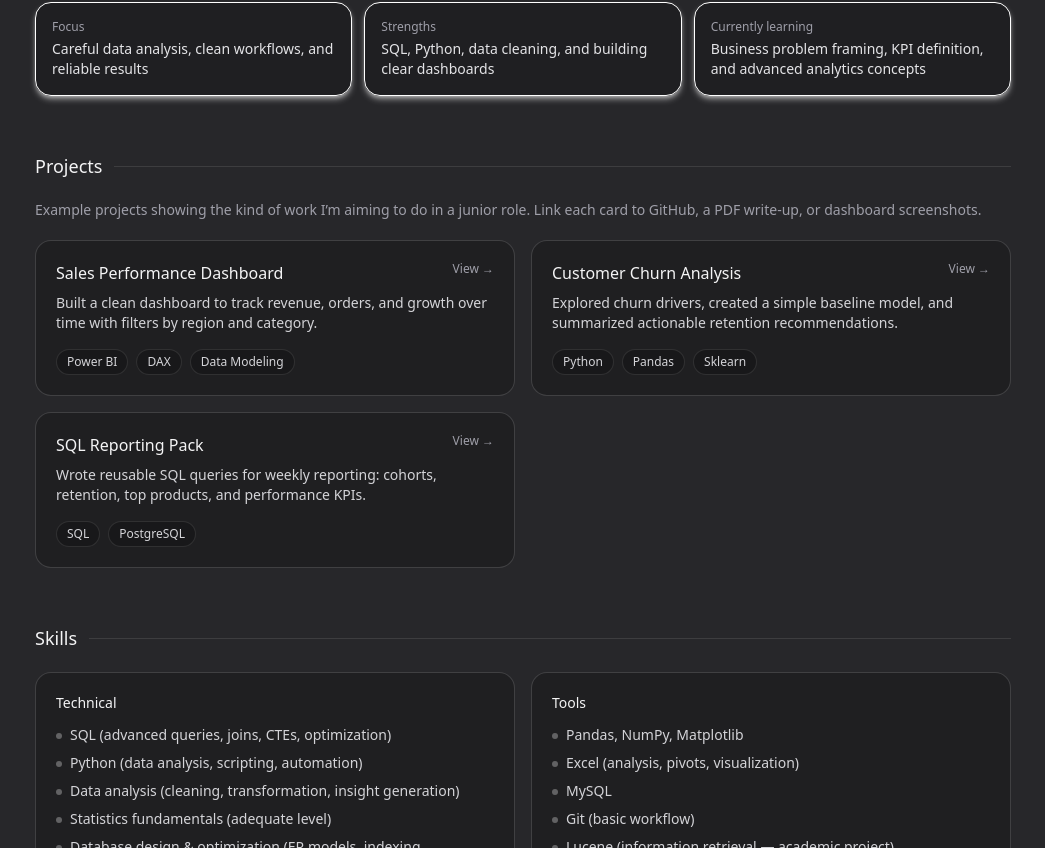
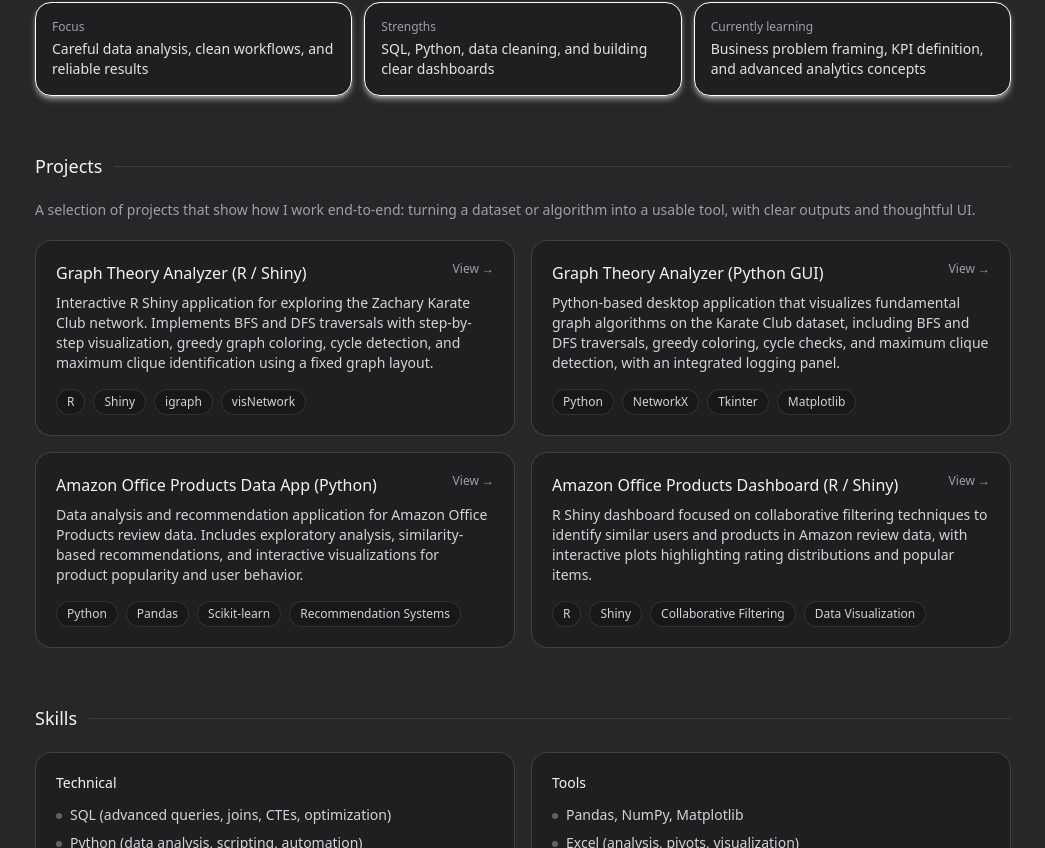
Before and after one commit to IoannisKoutnas/john-koutnas-portfolio, a Next.js app: page / in a window 1280 px wide. Shown: the part 896-1744 px from the top of the page, without its empty margins (117-1162 px from the left). Built offline with nearby package versions, Linux system fonts and the light colour scheme.

Commit message:
Update portfolio layout and styling

```diff
--- a/src/app/globals.css
+++ b/src/app/globals.css
@@ -17,27 +17,30 @@ html {
     @apply transition hover:text-yellow-400;
   }
 
-  /* Skills-style hover card (use for Skills + Projects) */
+  /* Skills + Projects cards */
   .card-accent {
     @apply relative rounded-2xl border border-white/15 bg-black/20 transition
            hover:border-white hover:shadow-md hover:shadow-white/50;
   }
 
-  /* Highlight cards (Focus / Strengths / Currently learning)
-     - ALWAYS looks like Skills-on-hover
-     - On hover: button-like yellow glow beneath */
+  /* Highlight cards (Focus / Strengths / Currently learning) */
   .card-feature {
-    @apply relative rounded-2xl border border-white bg-black/20
+    @apply relative overflow-hidden rounded-2xl border border-white bg-black/20
            shadow-md shadow-white/50 transition;
   }
 
+  /* SMALL, TIGHT yellow glow */
   .card-feature::before {
     content: "";
     position: absolute;
-    inset: -10px;
+    inset: -2px; /* reduced from -10px */
     border-radius: inherit;
-    background: radial-gradient(circle, rgba(234, 179, 8, 0.35), transparent 70%);
-    filter: blur(18px);
+    background: radial-gradient(
+      circle,
+      rgba(234, 179, 8, 0.28),
+      transparent 55%
+    );
+    filter: blur(8px); /* reduced from 18px */
     opacity: 0;
     z-index: -1;
     transition: opacity 0.25s ease;
@@ -59,12 +62,8 @@ html {
   }
 
   .button-muted {
-    @apply rounded-xl
-           border border-white
-           bg-white
-           px-4 py-2
-           text-sm font-medium
-           text-black
+    @apply rounded-xl border border-white bg-white
+           px-4 py-2 text-sm font-medium text-black
            transition
            hover:text-yellow-400
            hover:shadow-md hover:shadow-white/50;
--- a/src/data/portfolio.ts
+++ b/src/data/portfolio.ts
@@ -7,25 +7,32 @@ export type Project = {
 
 export const projects: Project[] = [
   {
-    title: "Sales Performance Dashboard",
+    title: "Graph Theory Analyzer (R / Shiny)",
     description:
-      "Built a clean dashboard to track revenue, orders, and growth over time with filters by region and category.",
-    tags: ["Power BI", "DAX", "Data Modeling"],
-    href: "#",
+      "Interactive R Shiny application for exploring the Zachary Karate Club network. Implements BFS and DFS traversals with step-by-step visualization, greedy graph coloring, cycle detection, and maximum clique identification using a fixed graph layout.",
+    tags: ["R", "Shiny", "igraph", "visNetwork"],
+    href: "https://github.com/IoannisKoutnas/graph-theory-analyzer-r",
   },
   {
-    title: "Customer Churn Analysis",
+    title: "Graph Theory Analyzer (Python GUI)",
     description:
-      "Explored churn drivers, created a simple baseline model, and summarized actionable retention recommendations.",
-    tags: ["Python", "Pandas", "Sklearn"],
-    href: "#",
+      "Python-based desktop application that visualizes fundamental graph algorithms on the Karate Club dataset, including BFS and DFS traversals, greedy coloring, cycle checks, and maximum clique detection, with an integrated logging panel.",
+    tags: ["Python", "NetworkX", "Tkinter", "Matplotlib"],
+    href: "https://github.com/IoannisKoutnas/graph-theory-analyzer-python",
   },
   {
-    title: "SQL Reporting Pack",
+    title: "Amazon Office Products Data App (Python)",
     description:
-      "Wrote reusable SQL queries for weekly reporting: cohorts, retention, top products, and performance KPIs.",
-    tags: ["SQL", "PostgreSQL"],
-    href: "#",
+      "Data analysis and recommendation application for Amazon Office Products review data. Includes exploratory analysis, similarity-based recommendations, and interactive visualizations for product popularity and user behavior.",
+    tags: ["Python", "Pandas", "Scikit-learn", "Recommendation Systems"],
+    href: "https://github.com/IoannisKoutnas/amazon-office-products-data-app-python",
+  },
+  {
+    title: "Amazon Office Products Dashboard (R / Shiny)",
+    description:
+      "R Shiny dashboard focused on collaborative filtering techniques to identify similar users and products in Amazon review data, with interactive plots highlighting rating distributions and popular items.",
+    tags: ["R", "Shiny", "Collaborative Filtering", "Data Visualization"],
+    href: "https://github.com/IoannisKoutnas/amazon-office-products-data-app-r",
   },
 ];
 
@@ -77,13 +84,14 @@ export const skillGroups: { title: string; items: string[] }[] = [
   },
 ];
 
-
 export const highlights: { k: string; v: string }[] = [
   { k: "Focus", v: "Careful data analysis, clean workflows, and reliable results" },
   { k: "Strengths", v: "SQL, Python, data cleaning, and building clear dashboards" },
-  { k: "Currently learning", v: "Business problem framing, KPI definition, and advanced analytics concepts" },
+  {
+    k: "Currently learning",
+    v: "Business problem framing, KPI definition, and advanced analytics concepts",
+  },
 ];
-
 
 export const certifications: { title: string; status: string }[] = [
   { title: "Google Data Analytics", status: "In progress" },
--- a/src/sections/ProjectsSection.tsx
+++ b/src/sections/ProjectsSection.tsx
@@ -5,8 +5,8 @@ export default function ProjectsSection() {
   return (
     <Section id="projects" title="Projects">
       <p className="text-sm text-zinc-400">
-        Example projects showing the kind of work I’m aiming to do in a junior
-        role. Link each card to GitHub, a PDF write-up, or dashboard screenshots.
+        A selection of projects that show how I work end-to-end: turning a dataset
+        or algorithm into a usable tool, with clear outputs and thoughtful UI.
       </p>
 
       <div className="mt-5 grid gap-4 sm:grid-cols-2">
@@ -14,11 +14,17 @@ export default function ProjectsSection() {
           <a
             key={p.title}
             href={p.href}
-            className="card-accent group p-5"
+            target="_blank"
+            rel="noopener noreferrer"
+            aria-label={`Open project ${p.title} on GitHub`}
+            className="card-accent group p-5 focus:outline-none focus:ring-2 focus:ring-yellow-400/60"
           >
             <div className="flex items-start justify-between gap-4">
               <h3 className="text-base font-medium text-zinc-100">{p.title}</h3>
-              <span className="text-xs text-zinc-400 transition group-hover:text-zinc-200">
+              <span
+                aria-hidden="true"
+                className="text-xs text-zinc-400 transition group-hover:text-zinc-200"
+              >
                 View →
               </span>
             </div>
```
